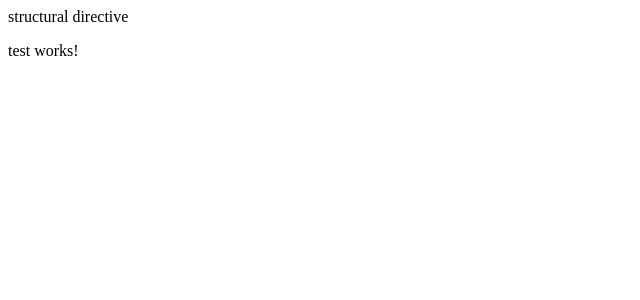
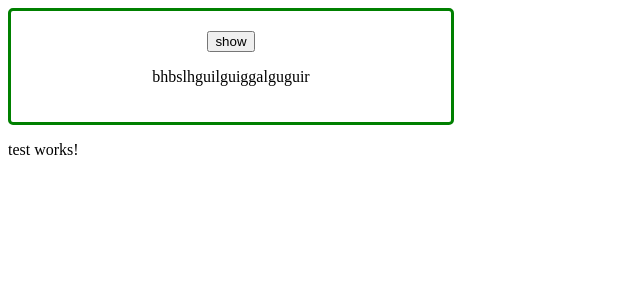
Before and after one commit to anubapatla/TechLabs-angular, an Angular app: page / in a window 1280 px wide. Shown: the top 300 px of the page, without its empty margins (0-640 px from the left). Built offline with nearby package versions, Linux system fonts and the light colour scheme.

Commit message:
ngIf function  example has been uploaded

```diff
--- a/src/app/app.component.html
+++ b/src/app/app.component.html
@@ -6,8 +6,11 @@
 <!-- * * * * * * * * * Delete the template below * * * * * * * * * -->
 <!-- * * * * * * * to get started with your project! * * * * * * * -->
 <!-- * * * * * * * * * * * * * * * * * * * * * * * * * * * * * * * -->
+  <div class="container">
+<button (click)="show()">show</button>
+<div *ngIf="displayElement" class="content-box">
+  <p>bhbslhguilguiggalguguir</p>
+</div>
 
-<div *ngIf="display">structural directive</div>
-
-
+</div>
 <app-test></app-test>
--- a/src/app/app.component.ts
+++ b/src/app/app.component.ts
@@ -12,5 +12,8 @@ import { NgIf } from '@angular/common';
   styleUrl: './app.component.css'
 })
 export class AppComponent {
-  display: boolean =true;
+  displayElement : boolean =true;
+  show(): void {
+    this.displayElement=!this.displayElement;
   }
+  }
```
